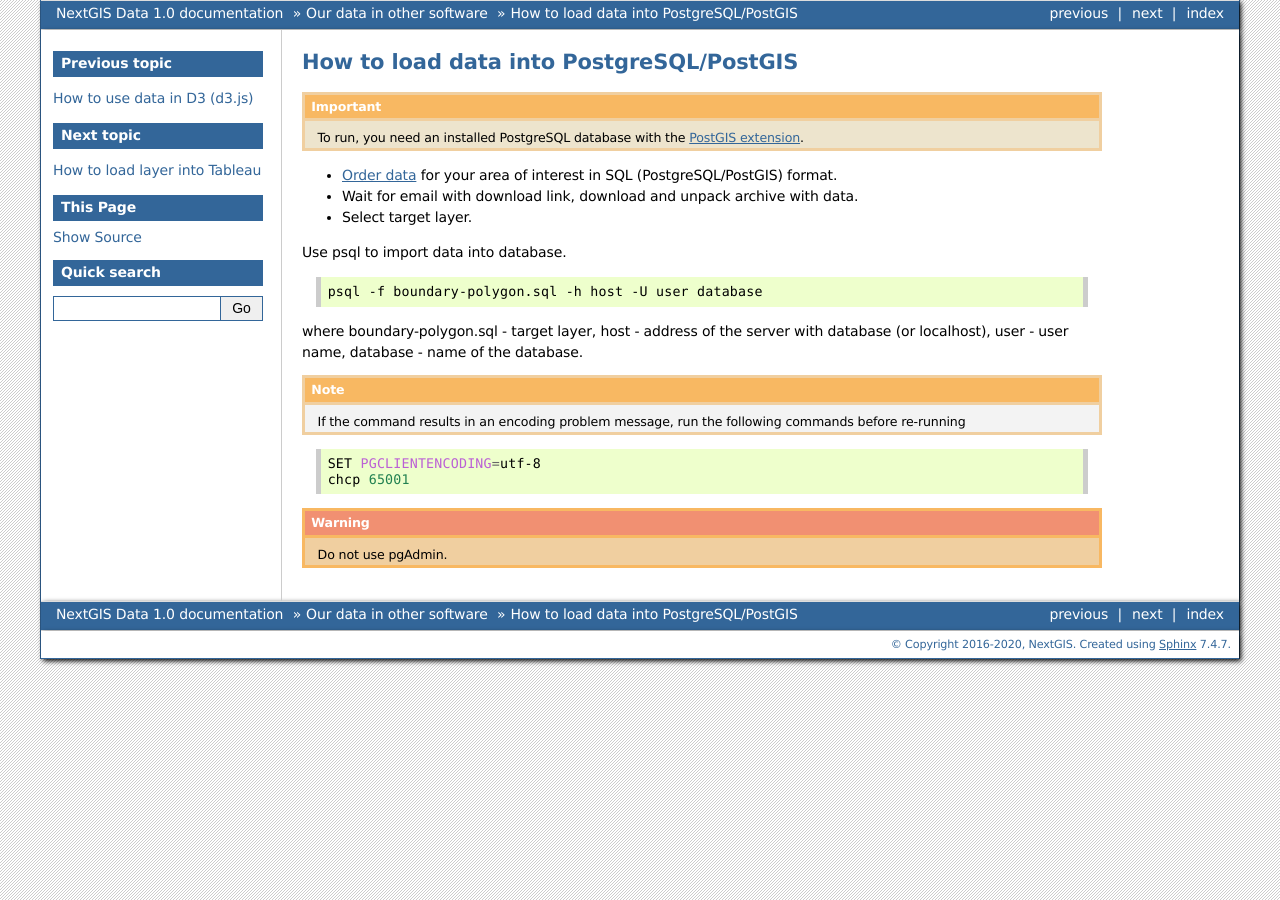
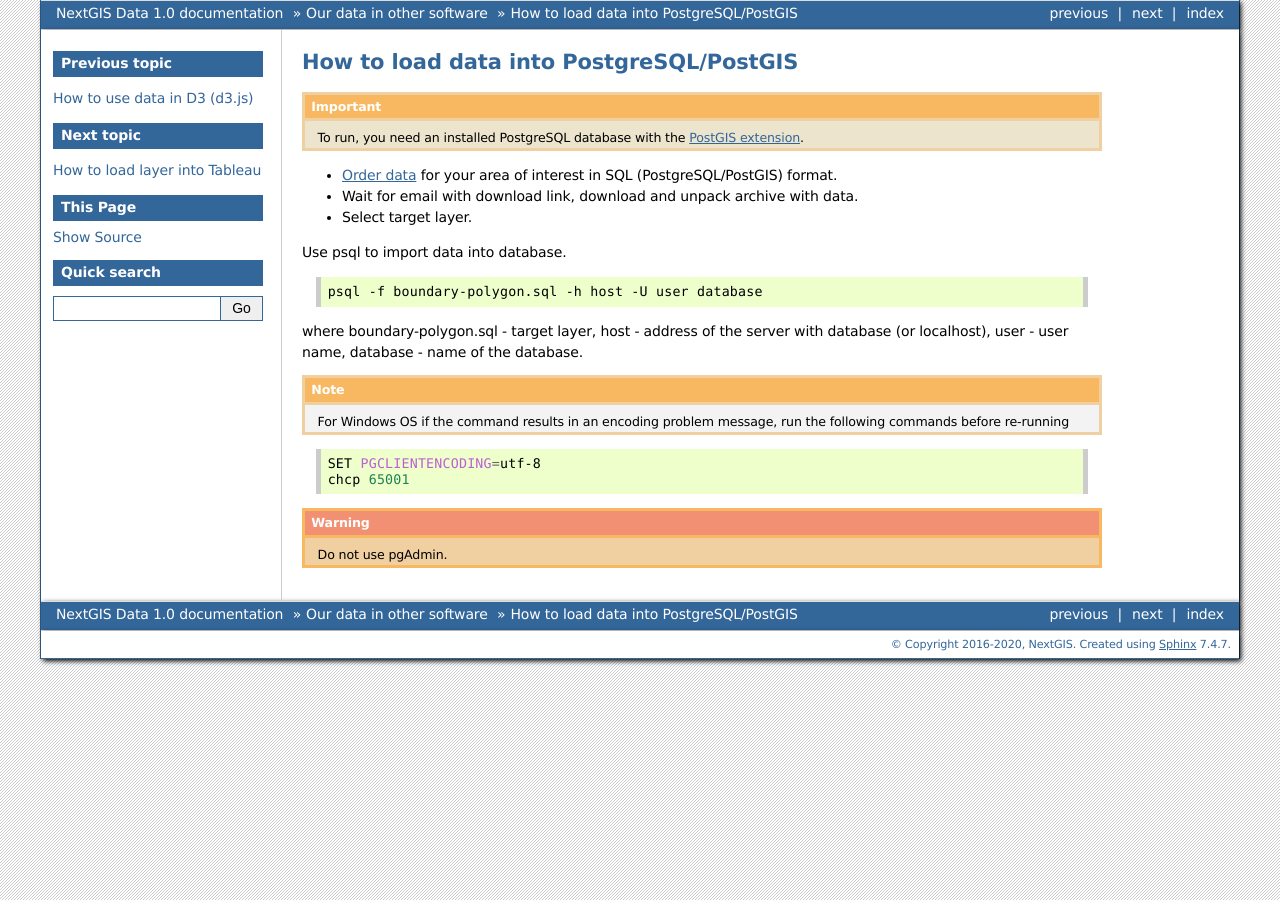
Before and after one commit to nextgis/docs_data, a Sphinx documentation site: the page built from source/pg.rst, in a window 1280 px wide. Built offline with Sphinx 7.4.7, drawn with Linux system fonts in a browser that asks for light colours; formulas are drawn with MathJax 3; pages that are not in the unit, such as notebooks, are missing from menus.

Commit message:
Update pg.rst

```diff
--- a/source/pg.rst
+++ b/source/pg.rst
@@ -20,7 +20,7 @@
 
 .. note::
 
-   If the command results in an encoding problem message, run the following commands before re-running
+   For Windows OS if the command results in an encoding problem message, run the following commands before re-running
 
 .. code-block:: bash
 
```
